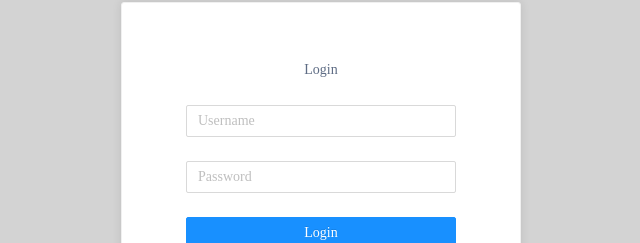
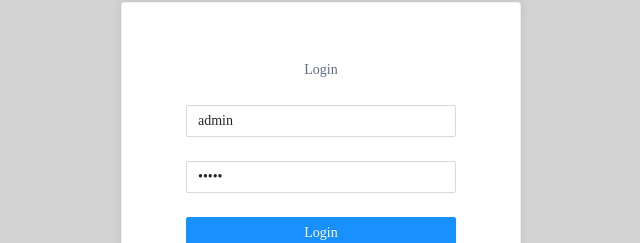
Before and after one commit to Browinee/Profile, a React (Create React App) app: page / in a window 1280 px wide. Shown: the part 98-341 px from the top of the page, without its empty margins (319-959 px from the left). Built offline with nearby package versions, Linux system fonts and the light colour scheme.

Commit message:
feat: add initial value for Login

```diff
--- a/src/components/Login/index.tsx
+++ b/src/components/Login/index.tsx
@@ -1,7 +1,8 @@
-import React from "react";
+import React, { useState } from "react";
 import { Form, Input } from "antd";
 import { LongButton } from "../Button";
 import useAsync from "../../hooks/useAsync";
+import { FieldError } from "rc-field-form/es/interface";
 
 interface SubmitProps {
   username: string;
@@ -16,6 +17,10 @@ interface LoginProps {
 export const Login = (props: LoginProps) => {
   const { login, onError } = props;
   const { isLoading, run } = useAsync(undefined, { throwOnError: true });
+  const [initialValue] = useState({
+    username: "admin",
+    password: "admin",
+  });
   const handleSubmit = async (values: SubmitProps) => {
     try {
       await run(login(values));
@@ -23,9 +28,8 @@ export const Login = (props: LoginProps) => {
       onError(e as Error);
     }
   };
-
   return (
-    <Form onFinish={handleSubmit}>
+    <Form onFinish={handleSubmit} initialValues={initialValue}>
       <Form.Item
         name={"username"}
         rules={[{ required: true, message: "Please enter username" }]}
```
